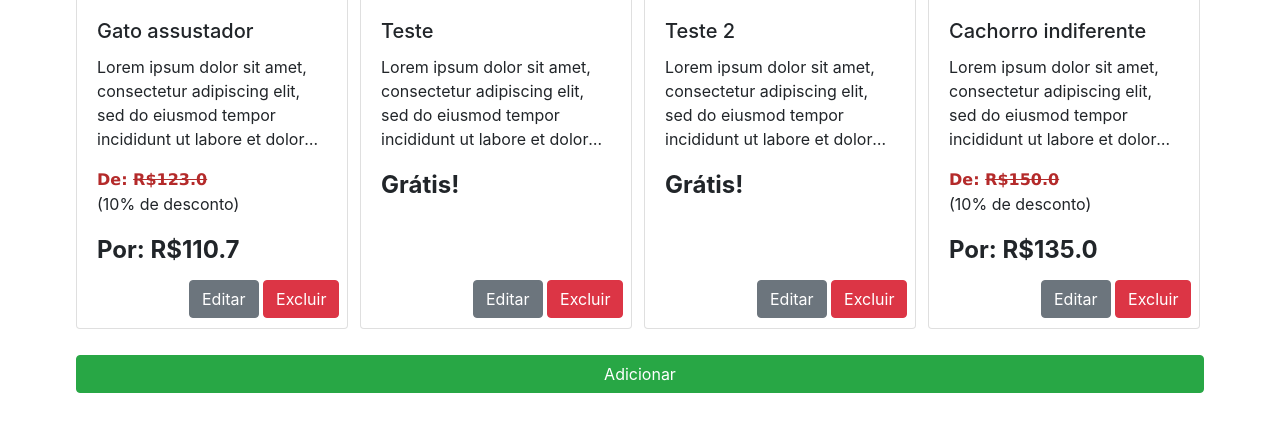
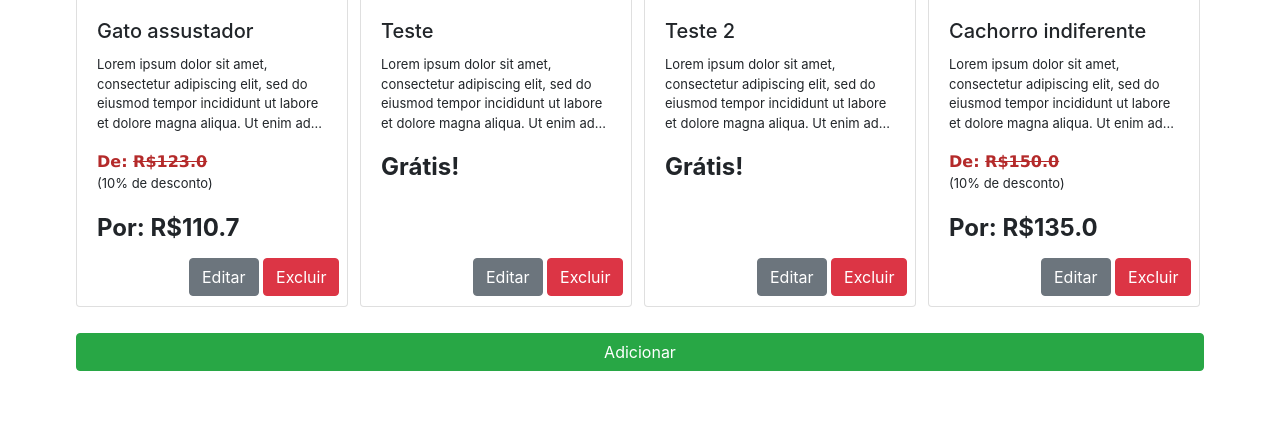
Before and after one commit to J040/CRUD-Flask, a Flask app: page / in a window 1280 px wide. Shown: the part 376-819 px from the top of the page. After the commit the page ends 747 px from the top, so only its background shows below. Run offline with Flask 2, Linux system fonts and the light colour scheme; data comes from the database, SQL or seed files in the repository; both versions use the stored data as it was after the commit; some libraries are stand-ins or nearby versions.

Commit message:
Formatação e importação de fontes

```diff
--- a/templates/index.html
+++ b/templates/index.html
@@ -1,7 +1,17 @@
 <!DOCTYPE html>
 
 <html lang="pt-br">
+<style>
 
+    .page-title {
+        font-family: 'Quicksand', sans-serif; /* IMPORTADA DA GOOGLE */
+    }
+
+    p {
+        font-size: small;
+    }
+
+</style>
 <head>
     <meta charset="UTF-8">
     <meta name="viewport" content="width=device-width, user-scalable=no, initial-scale=1.0, maximum-scale=1.0, minimum-scale=1.0">
@@ -9,11 +19,12 @@
     <title>Produtos</title>
     <!-- <link rel="stylesheet" href="https://maxcdn.bootstrapcdn.com/bootstrap/3.4.0/css/bootstrap.min.css"> -->
     <link rel="stylesheet" href="https://maxcdn.bootstrapcdn.com/bootstrap/4.0.0/css/bootstrap.min.css" integrity="sha384-Gn5384xqQ1aoWXA+058RXPxPg6fy4IWvTNh0E263XmFcJlSAwiGgFAW/dAiS6JXm" crossorigin="anonymous">
+    <link rel="preconnect" href="https://fonts.gstatic.com">
+    <link href="https://fonts.googleapis.com/css2?family=Quicksand:wght@700&display=swap" rel="stylesheet">
 </head>
 <body>
 
-<h1 style="text-align: center; margin-top: 20px; margin-bottom: 20px; font-family:'Lucida Sans', 'Lucida Sans Regular',
-'Lucida Grande', 'Lucida Sans Unicode', Geneva, Verdana, sans-serif" >Create, Read, Update and Delete - Produtos</h1>
+<h1  class="page-title" style="text-align: center; margin-top: 20px; margin-bottom: 20px;">Create, Read, Update and Delete - Produtos</h1>
 <div class="container">
     <div class="row">
 
```
Also changed, not shown: test2.sqlite3. Lines whose indentation alone changed are shown as unchanged.
